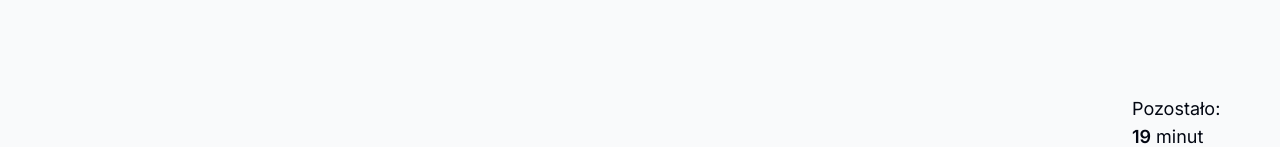
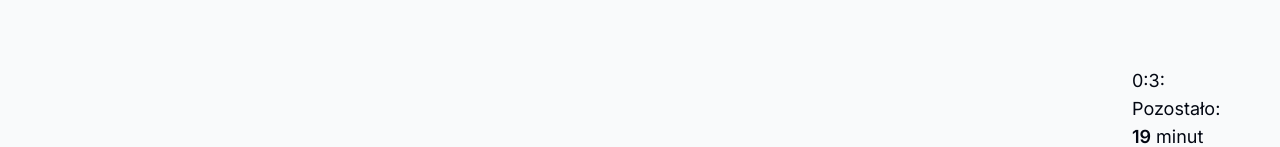
Before and after one commit to LukaszSlowik/drenaz, a Next.js app: page / in a window 1280 px wide. Shown: the part 581-728 px from the top of the page. Built offline with nearby package versions, Linux system fonts and the light colour scheme.

Commit message:
little change in version2

```diff
--- a/app/components/MyTimer.tsx
+++ b/app/components/MyTimer.tsx
@@ -33,8 +33,7 @@ const MyTimer = ({ expiryTimestamp, pauseFromParent }: Props) => {
   return (
     <div className="w-32 text-lg">
       <div>
-        {/* <span>{days}</span>:<span>{hours}</span>: */}
-        <p> Pozostało: </p>
+        <span>{days}</span>:<span>{hours}</span>:<p> Pozostało: </p>
         <p className="relative">
           <span className="font-semibold">{minutes}</span>
           <span className="absolute top-0 left-6">minut</span>{" "}
```
